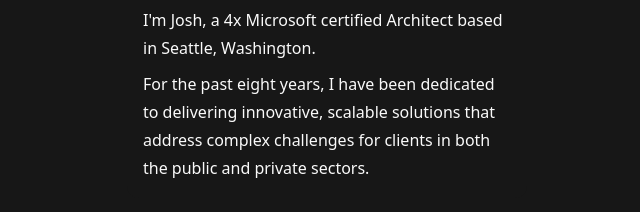
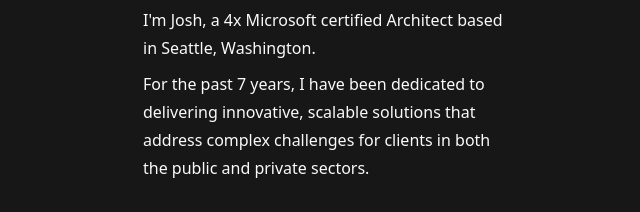
Before and after one commit to JoshSLawrence/joshlawrence.dev, a React (Vite) app: page / in a window 1280 px wide. Shown: the part 340-552 px from the top of the page, without its empty margins (313-953 px from the left). Built offline with nearby package versions, Linux system fonts and the light colour scheme.

Commit message:
Update experience duration from 8 to 7 years

```diff
--- a/src/IntroCard.tsx
+++ b/src/IntroCard.tsx
@@ -15,7 +15,7 @@
           Seattle, Washington.
         </p>
         <p>
-          For the past eight years, I have been dedicated to delivering
+          For the past 7 years, I have been dedicated to delivering
           innovative, scalable solutions that address complex challenges for
           clients in both the public and private sectors.
         </p>
```
